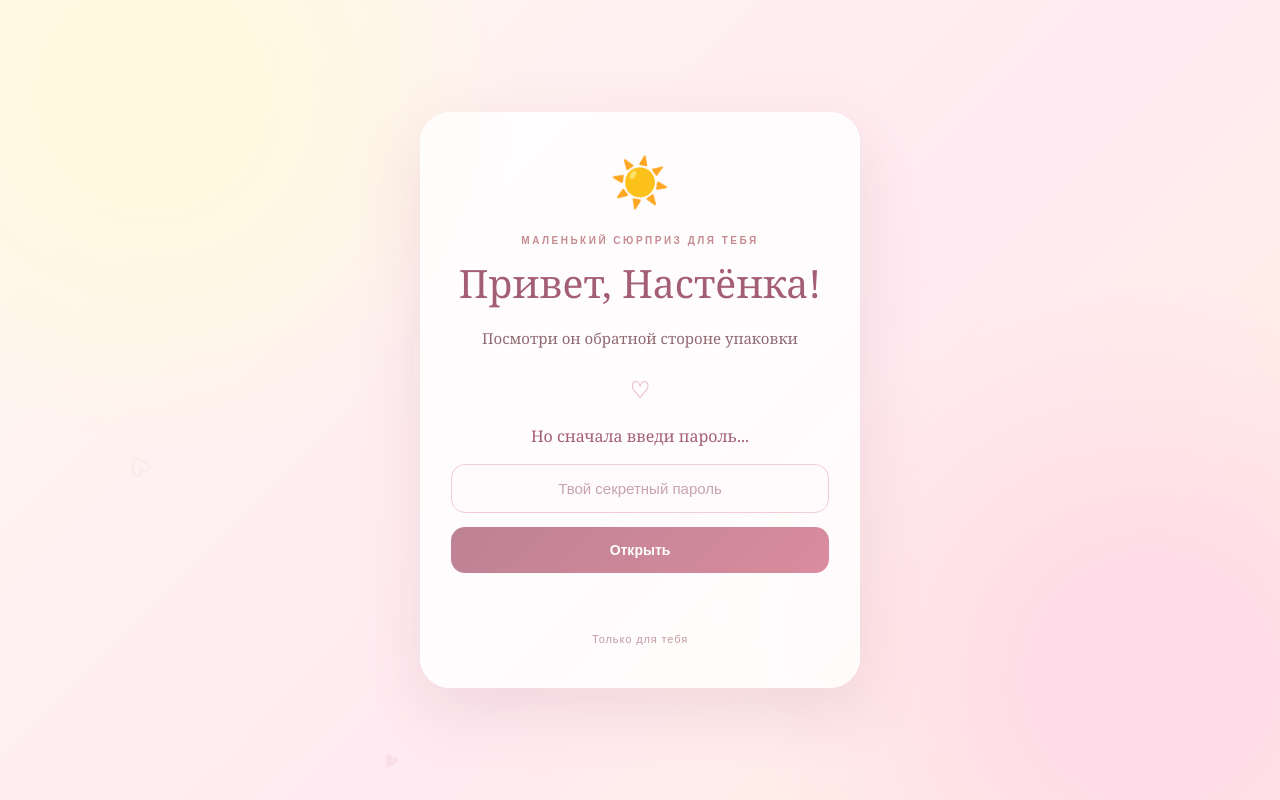
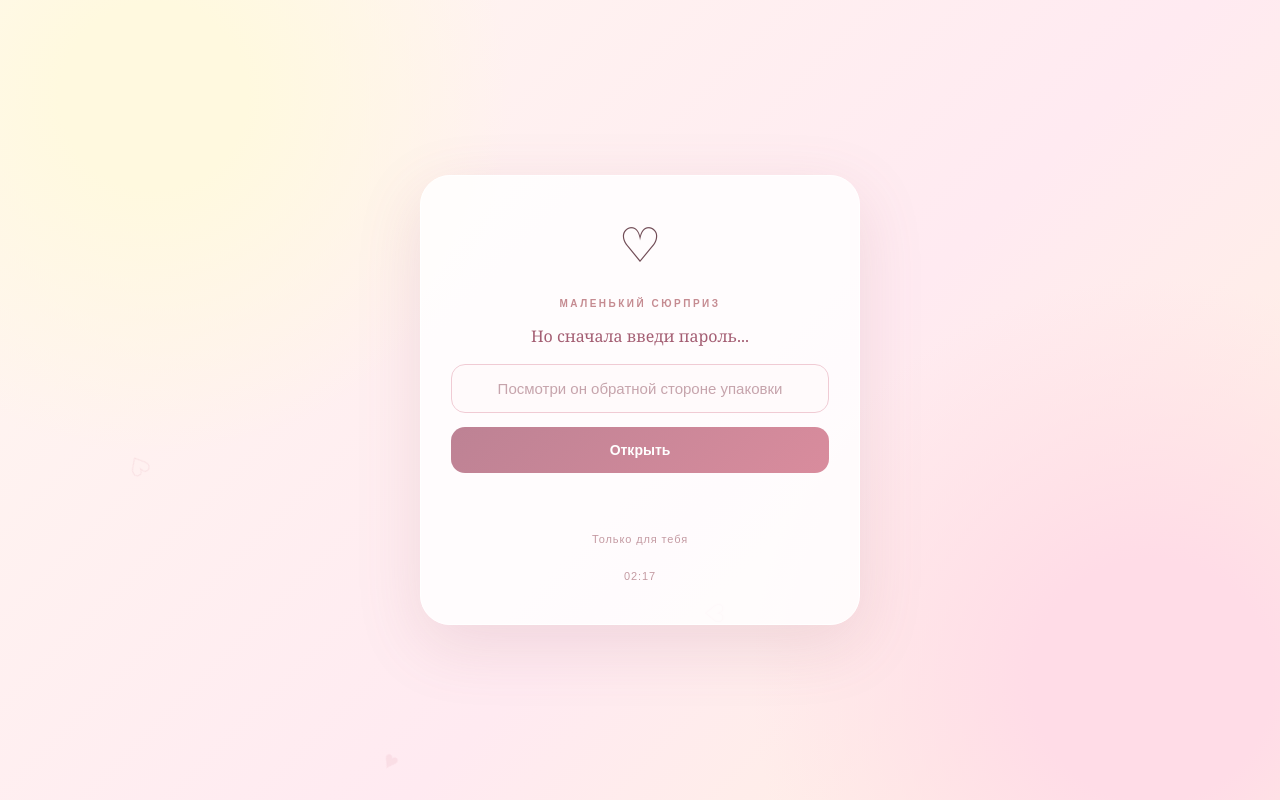
Before and after one commit to nehaevbogdan16-svg/20.01.2010, a plain HTML site: page nastenka/index.html in a window 1280 px wide. Drawn offline with Linux system fonts and the light colour scheme.

Commit message:
Update index.html

```diff
--- a/nastenka/index.html
+++ b/nastenka/index.html
@@ -1,4 +1,4 @@
-<!DOCTYPE html>
+ <!DOCTYPE html>
 
 <html lang="ru">
 
@@ -34,22 +34,12 @@
 
 <main class="card">
 
-    <div class="sun">☀️</div>
+    <div class="sun">♡</div>
 
-    <div class="kicker">маленький сюрприз для тебя</div>
+    <div class="kicker">маленький сюрприз</div>
 
-    <h1>Привет, Настёнка!</h1>
 
-    <p class="subtitle">
 
-       Посмотри он обратной стороне упаковки
-    </p>
-
-    <div class="divider">
-
-        <span>♡</span>
-
-    </div>
 
     <p class="question">
 
@@ -59,19 +49,11 @@
 
     <form id="passwordForm">
 
-        <input
-
-            type="password"
-
-            id="password"
-
-            placeholder="Твой секретный пароль"
-
-            autocomplete="off"
-
-            required
-
-        >
+        <input type="password"
+               id="password"
+               placeholder="Посмотри он обратной стороне упаковки"
+               autocomplete="off"
+               required>
 
         <button type="submit">
 
@@ -86,6 +68,12 @@
     <div class="bottom-text">
 
         Только для тебя
+
+    </div>
+
+    <div class="bottom-text">
+
+        02:17
 
     </div>
 
@@ -107,7 +95,7 @@ form.addEventListener("submit", function(event) {
 
     if (input.value.trim() === correctPassword) {
 
-        message.textContent = "Правильно! Для тебя открыто кое-что особенное ❤️";
+        message.textContent = "Правильно! Для тебя открыто кое-что особенное ♥";
 
         message.className = "message success";
 
@@ -119,7 +107,7 @@ form.addEventListener("submit", function(event) {
 
     } else {
 
-        message.textContent = "Кажется, пароль немного не тот. Попробуй ещё раз ♥";
+        message.textContent = "Кажется, пароль немного не тот. Попробуй ещё раз ";
 
         message.className = "message error";
 
```
